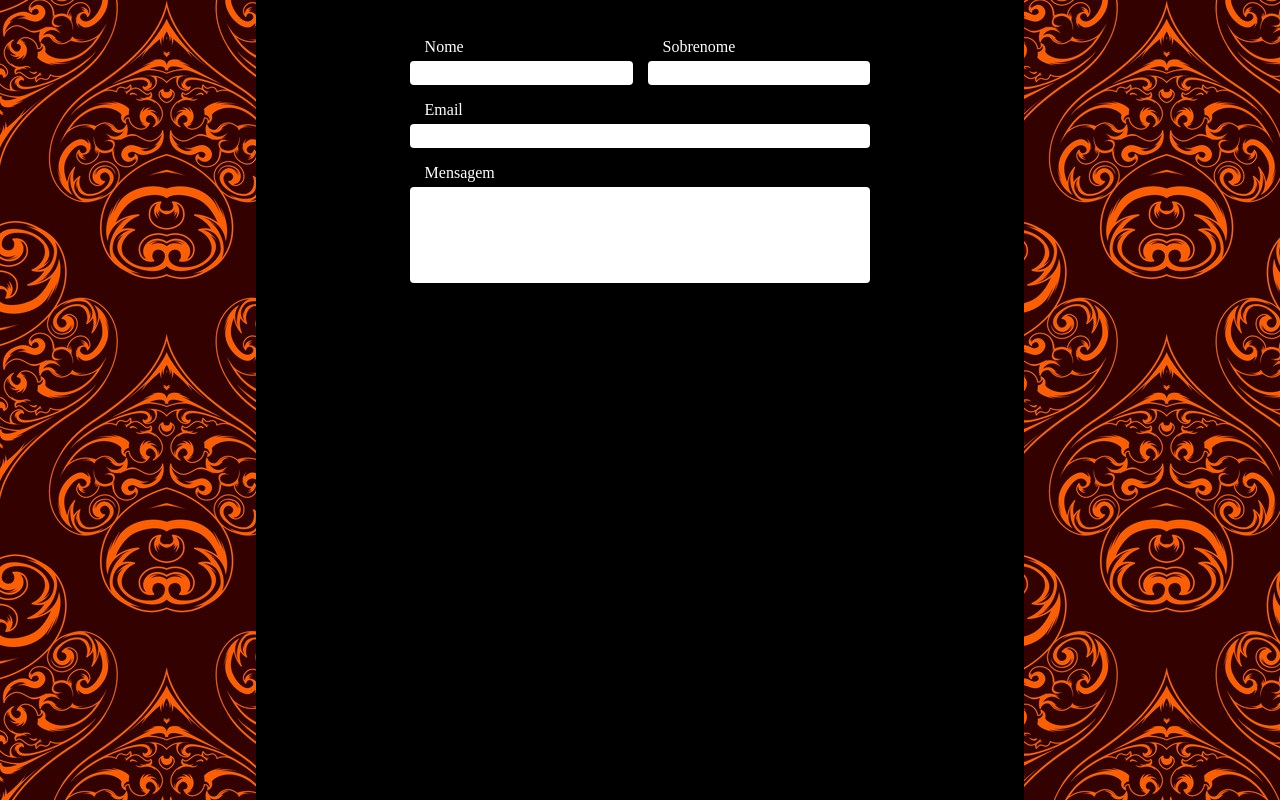
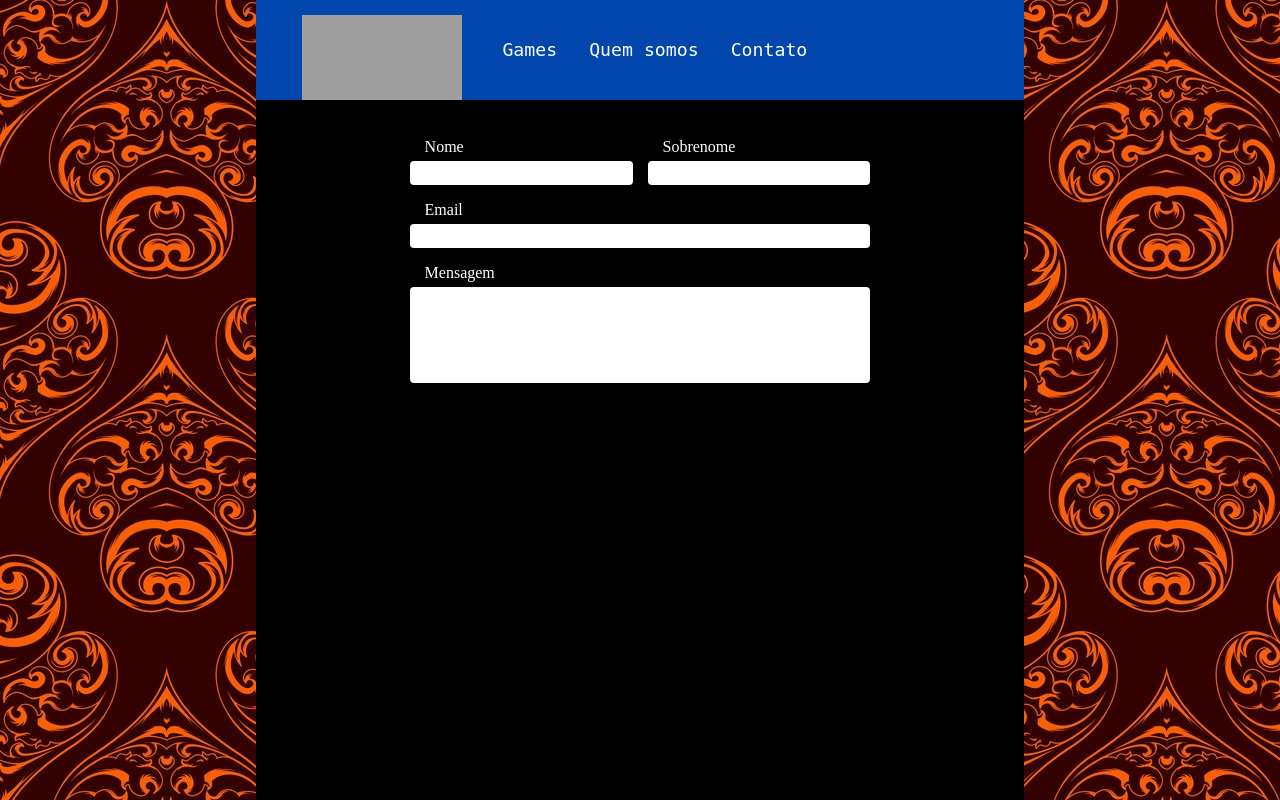
Before and after one commit to RafaelKuhn/website-unijui, a PHP site: page /Pages/contact.html in a window 1280 px wide. Run offline with PHP 8.4, Linux system fonts and the light colour scheme; grey boxes are pictures that could not be loaded.

Commit message:
feature: automatic header with javascript, page default formatting

```diff
--- /dev/null
+++ b/Assets/js/header-maker.js
@@ -0,0 +1,60 @@
+(function() { // iife
+const header = document.getElementById("header");
+if (!header) {
+  throw Error('here is no div with id "header" inside this file');
+}
+
+// navbar names and uris
+const listLinksJson = {
+  "Games": "./games.html",
+  "Quem somos": "./about.html",
+  "Contato": "./contact.html"
+}
+
+// css reference
+const headerCss = document.createElement("link");
+headerCss.rel = "stylesheet";
+headerCss.type = "text/css";
+headerCss.href = "../Assets/style/header.css"
+
+// logo
+const logoDiv = document.createElement("div");
+const logo = document.createElement("img");
+const logoLink = document.createElement("a");
+logoLink.href = "./index.html";
+logo.src = "../Assets/images/logo.png";
+
+logoDiv.classList.add("logo-div");
+
+// navigator menu
+const navbarList = document.createElement("ul");
+navbarList.classList.add("navbar");
+
+for (const linkRef in listLinksJson) {
+  const relativeLink = listLinksJson[linkRef];
+
+  const genericListItem = document.createElement("li");
+  const genericLink = document.createElement("a");
+
+  genericLink.innerHTML = linkRef;
+  genericLink.href = relativeLink;
+
+  genericListItem.appendChild(genericLink);
+
+  navbarList.appendChild(genericListItem);
+}
+
+const navbarDiv = document.createElement("div");
+navbarDiv.classList.add("navbar-div");
+
+// appends
+document.head.appendChild(headerCss);
+
+logoLink.appendChild(logo)
+logoDiv.appendChild(logoLink);
+header.appendChild(logoDiv);
+
+navbarDiv.appendChild(navbarList);
+header.appendChild(navbarDiv);
+
+})();
--- a/Assets/style/global.css
+++ b/Assets/style/global.css
@@ -9,7 +9,7 @@ body {
   background-attachment: fixed;
 }
 
-div.wrapper {
+div#wrapper {
   height: 100%;
   margin-left: 20%;
   margin-right: 20%;
--- /dev/null
+++ b/Assets/style/header.css
@@ -0,0 +1,62 @@
+#header {
+  display: block;
+  margin: auto;
+  height: 100px;
+}
+
+#header ul.navbar {
+  list-style-type: none;
+  margin: 0;
+  padding: 0;
+  overflow: hidden;
+  background-color: #0046ad;
+  height: 100px;
+}
+
+div.navbar-div {
+  float: right;
+  width: 70%;
+}
+
+div.logo-div {
+  background-color: #0046ad;
+  display:block;
+  overflow:hidden;
+  float: left;
+  width: 30%;
+  float:left;
+  height: 100px;
+  position: relative;
+}
+
+ul.navbar li {
+  float: left;
+}
+
+ul.navbar li a {
+  display: block;
+  padding: 39px 16px;
+  text-align: center;
+  text-decoration: none;
+  font-family: monospace;
+  font-size: 1.4em;
+  color: white;
+}
+
+ul.navbar li a:hover:not(.selected) {
+  background-color: blue;
+}
+
+
+div.logo-div img {
+  max-height: 100px;
+  width: 160px;
+  top: 15%;
+  left: 20%;
+  position: absolute;
+}
+
+div.logo-div img:hover {
+  transform: scale(1.05);
+  box-shadow: 5px aqua;
+}
--- a/Pages/about.html
+++ b/Pages/about.html
@@ -11,7 +11,8 @@
 </head>
 
 <body>
-  <div class="wrapper">
+  <div id="wrapper">
+
     <div class="textArea">
       <h1>Sobre Nós</h1>
       <p>
--- a/Pages/contact.html
+++ b/Pages/contact.html
@@ -6,12 +6,15 @@
   <meta http-equiv="X-UA-Compatible" content="IE=edge">
   <meta name="viewport" content="width=device-width, initial-scale=1.0">
   <title>Contato</title>
-  <link rel="stylesheet" href="Assets/style/global.css">
-  <link rel="stylesheet" href="Assets/style/contact.css">
+  <link rel="stylesheet" href="../Assets/style/global.css">
+  <link rel="stylesheet" href="../Assets/style/contact.css">
 </head>
 
 <body>
-  <div class="wrapper">
+  <div id="wrapper">
+
+    <div id="header"></div>
+
     <div id="form-wrapper">
       <form id="contact-form"></form>
 
@@ -54,6 +57,7 @@
     </div>
   </div>
 
+  <script src="../Assets/js/header-maker.js"></script>
 </body>
 
 </html>
--- a/Pages/game.html
+++ b/Pages/game.html
@@ -11,10 +11,12 @@
 </head>
 
 <body>
-  <div class="wrapper">
+  <div id="wrapper">
+
     <iframe src="./Games/star-clicker/index.html" id="game-frame">
       <p>seu navegador não suporta iframes, que pena :C</p>
     </iframe>
+
   </div>
 </body>
 
```
Also changed, not shown: Assets/style/menu.css (deleted, +0 -37 lines), Pages/games.html (+8 -0 lines), Pages/header.html (deleted, +0 -27 lines), Pages/index.html (renamed from index.html, +6 -1 lines), Assets/images/logo-original.png (added), Assets/images/logo-stretched.png (renamed from Assets/images/logo2.png), Assets/images/logoinv.png (added), Assets/js/element-parser.js (deleted).
